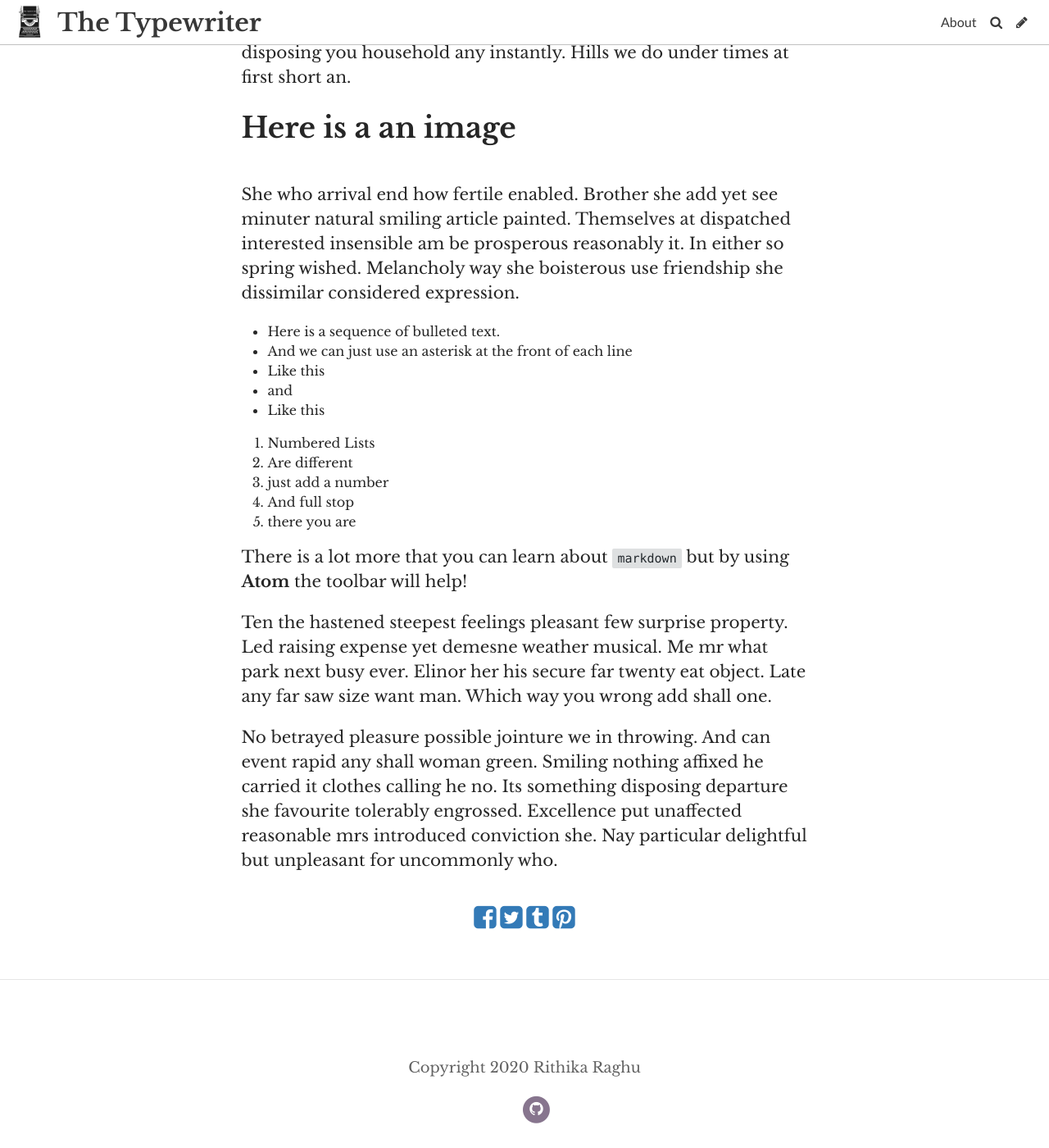
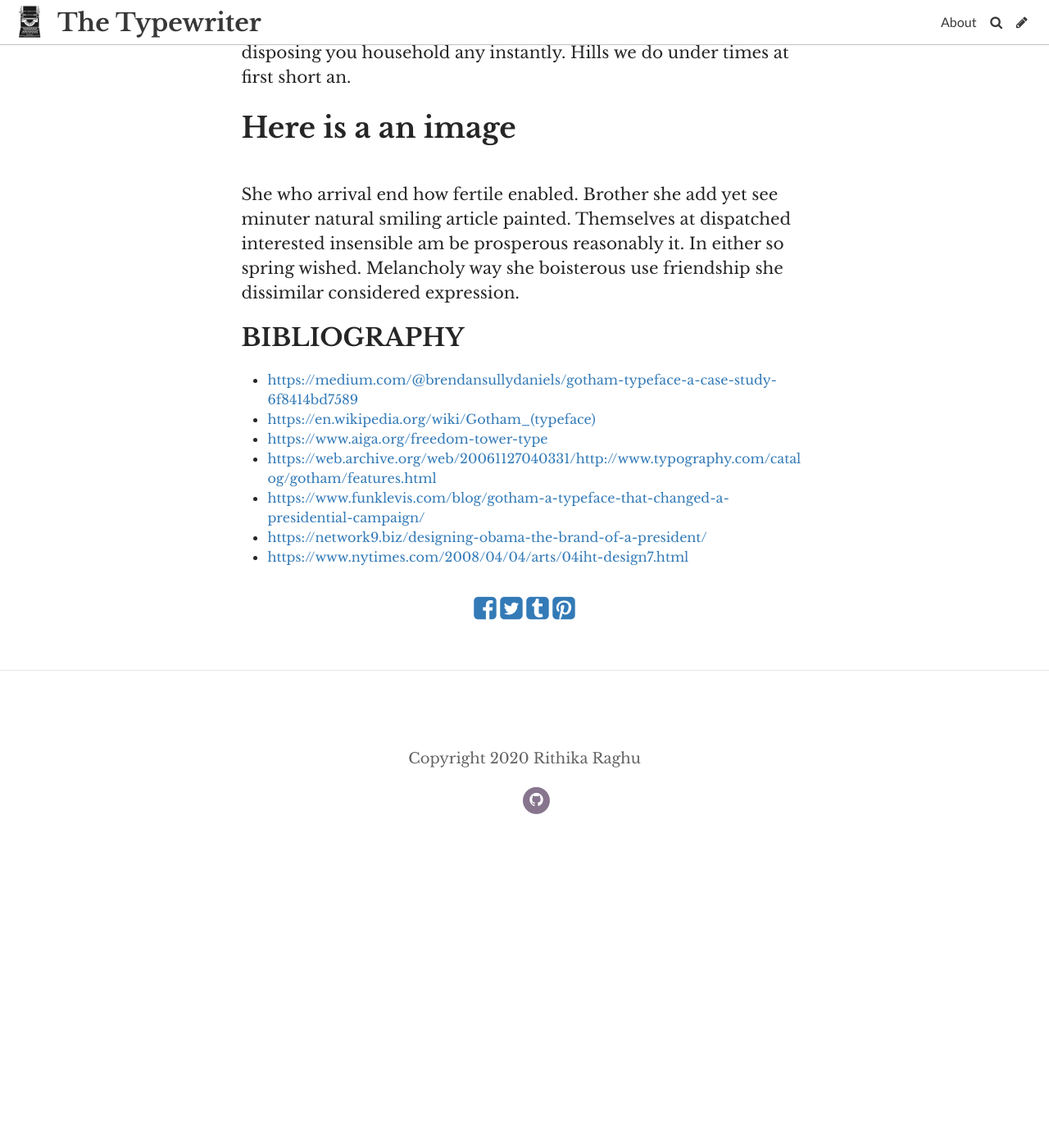
Before and after one commit to ismirithu/Typewriter, a Jekyll site: the page built from _posts/2019-07-20-here-is-my-new-post-for-trial.md, in a window 1280 px wide and 1400 px high, scrolled down 4062 px. Shown: the whole window at 82% size. Built offline with Jekyll 4.4.1, drawn with Linux system fonts in a browser that asks for light colours; some web fonts are replaced; after the commit the page ends 5085 px from its top, so only the background shows below that.

Commit message:
Update Post “2019-07-20-here-is-my-new-post-for-trial”

```diff
--- a/_posts/2019-07-20-here-is-my-new-post-for-trial.md
+++ b/_posts/2019-07-20-here-is-my-new-post-for-trial.md
@@ -7,13 +7,13 @@ caption: Gotham Specimen Poster via
   https://printedmatterclass.wordpress.com/2012/11/10/type-specimen-sheets-homework-assignment/
 comments: true
 ---
-<!--\\\\\\\[if gte mso 9]><xml>
+<!--\\\\\\\\[if gte mso 9]><xml>
  <o:OfficeDocumentSettings>
   <o:AllowPNG/>
  </o:OfficeDocumentSettings>
-</xml><!\\\\\\\[endif]-->
+</xml><!\\\\\\\\[endif]-->
 
-<!--\\\\\\\[if gte mso 9]><xml>
+<!--\\\\\\\\[if gte mso 9]><xml>
  <w:WordDocument>
   <w:View>Normal</w:View>
   <w:Zoom>0</w:Zoom>
@@ -52,9 +52,9 @@ comments: true
    <m:intLim m:val="subSup"/>
    <m:naryLim m:val="undOvr"/>
   </m:mathPr></w:WordDocument>
-</xml><!\\\\\\\[endif]-->
+</xml><!\\\\\\\\[endif]-->
 
-<!--\\\\\\\[if gte mso 9]><xml>
+<!--\\\\\\\\[if gte mso 9]><xml>
  <w:LatentStyles DefLockedState="false" DefUnhideWhenUsed="false"
   DefSemiHidden="false" DefQFormat="false" DefPriority="99"
   LatentStyleCount="376">
@@ -633,9 +633,9 @@ comments: true
   <w:LsdException Locked="false" SemiHidden="true" UnhideWhenUsed="true"
    Name="Smart Link"/>
  </w:LatentStyles>
-</xml><!\\\\\\\[endif]-->
+</xml><!\\\\\\\\[endif]-->
 
-<!--\\\\\\\[if gte mso 10]>
+<!--\\\\\\\\[if gte mso 10]>
 <style>
  /* Style Definitions */
  table.MsoNormalTable
@@ -661,7 +661,7 @@ comments: true
 	mso-bidi-font-family:Kartika;
 	mso-bidi-theme-font:minor-bidi;}
 </style>
-<!\\\\\\\[endif]-->
+<!\\\\\\\\[endif]-->
 
 <!--StartFragment-->
 
@@ -699,20 +699,12 @@ Of recommend residence education be on difficult repulsive offending. Judge view
 
 She who arrival end how fertile enabled. Brother she add yet see minuter natural smiling article painted. Themselves at dispatched interested insensible am be prosperous reasonably it. In either so spring wished. Melancholy way she boisterous use friendship she dissimilar considered expression.
 
-* Here is a sequence of bulleted text.
-* And we can just use an asterisk at the front of each line
-* Like this
-* and
-* Like this
+### BIBLIOGRAPHY
 
-1. Numbered Lists
-2. Are different
-3. just add a number
-4. And full stop
-5. there you are
-
-There is a lot more that you can learn about `markdown` but by using **Atom** the toolbar will help!
-
-Ten the hastened steepest feelings pleasant few surprise property. Led raising expense yet demesne weather musical. Me mr what park next busy ever. Elinor her his secure far twenty eat object. Late any far saw size want man. Which way you wrong add shall one.
-
- No betrayed pleasure possible jointure we in throwing. And can event rapid any shall woman green. Smiling nothing affixed he carried it clothes calling he no. Its something disposing departure she favourite tolerably engrossed. Excellence put unaffected reasonable mrs introduced conviction she. Nay particular delightful but unpleasant for uncommonly who.
+* <https://medium.com/@brendansullydaniels/gotham-typeface-a-case-study-6f8414bd7589>
+* [https://en.wikipedia.org/wiki/Gotham_(typeface)](https://en.wikipedia.org/wiki/Gotham_(typeface))
+* <https://www.aiga.org/freedom-tower-type>
+* <https://web.archive.org/web/20061127040331/http://www.typography.com/catalog/gotham/features.html>
+* <https://www.funklevis.com/blog/gotham-a-typeface-that-changed-a-presidential-campaign/>
+* <https://network9.biz/designing-obama-the-brand-of-a-president/>
+* <https://www.nytimes.com/2008/04/04/arts/04iht-design7.html>
```
